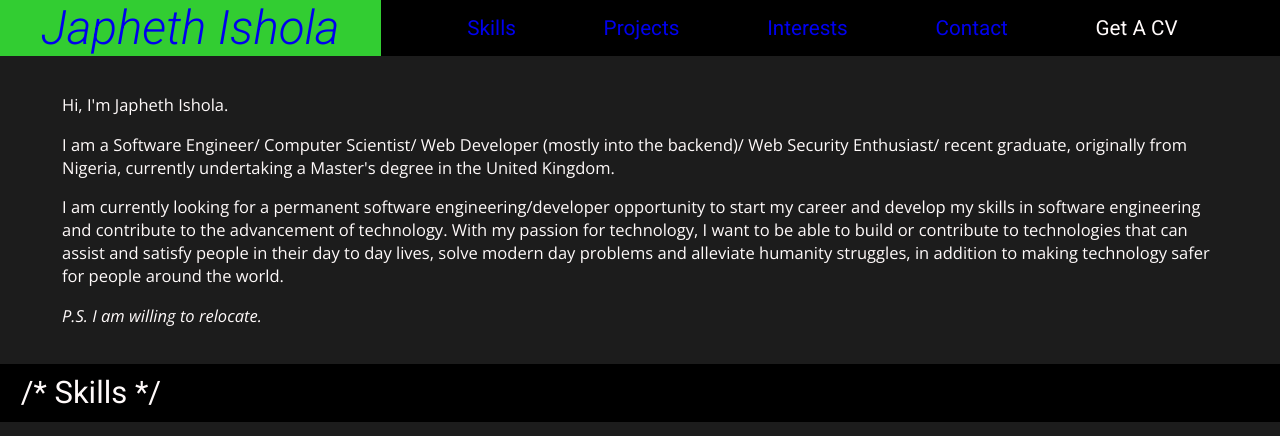
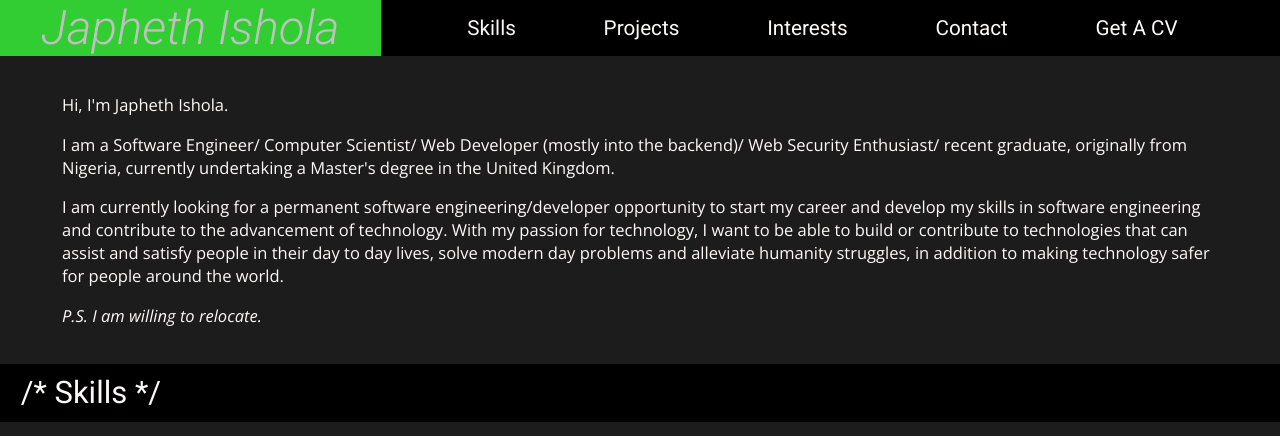
Before and after one commit to JaphethOlu/Mr-Decipher-Dot-Tech, a website: page src/production/Home.html in a window 1280 px wide. Shown: the top 436 px of the page. Drawn offline with nearby package versions, Linux system fonts and the light colour scheme; files that its build step writes are made by us from their sources.

Commit message:
fixed nav bar issues

```diff
--- a/src/srcBuild/styles/modules/navigation.scss
+++ b/src/srcBuild/styles/modules/navigation.scss
@@ -19,6 +19,7 @@
     a:link
     {
       text-decoration: none;
+      color: $silver;
     }
 
     a:visited
@@ -45,6 +46,7 @@
     li > a:link
     {
       text-decoration: none;
+      color: $white;
     }
 
     li > a:hover
```
